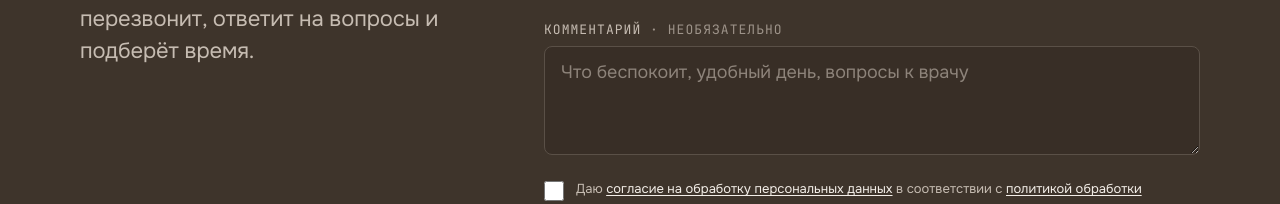
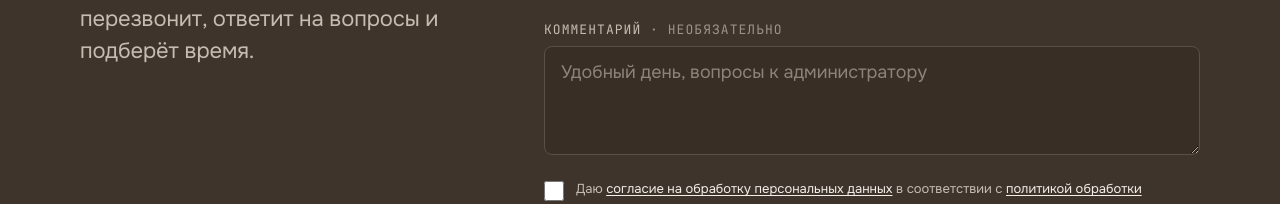
Before and after one commit to nighttcrawlerr/Dental-Buro, a Next.js app: page /contacts in a window 1280 px wide. Shown: the part 1154-1358 px from the top of the page. Built offline with nearby package versions, Linux system fonts and the light colour scheme.

Commit message:
Stop inviting health details in the lead comment

```diff
--- a/src/components/lead/lead-form.tsx
+++ b/src/components/lead/lead-form.tsx
@@ -288,7 +288,7 @@ export function LeadForm({
           {...a11y("comment")}
           rows={3}
           maxLength={1000}
-          placeholder="Что беспокоит, удобный день, вопросы к врачу"
+          placeholder="Удобный день, вопросы к администратору"
           value={values.comment}
           onChange={(e) => update("comment", e.target.value)}
           onBlur={() => handleBlur("comment")}
```
